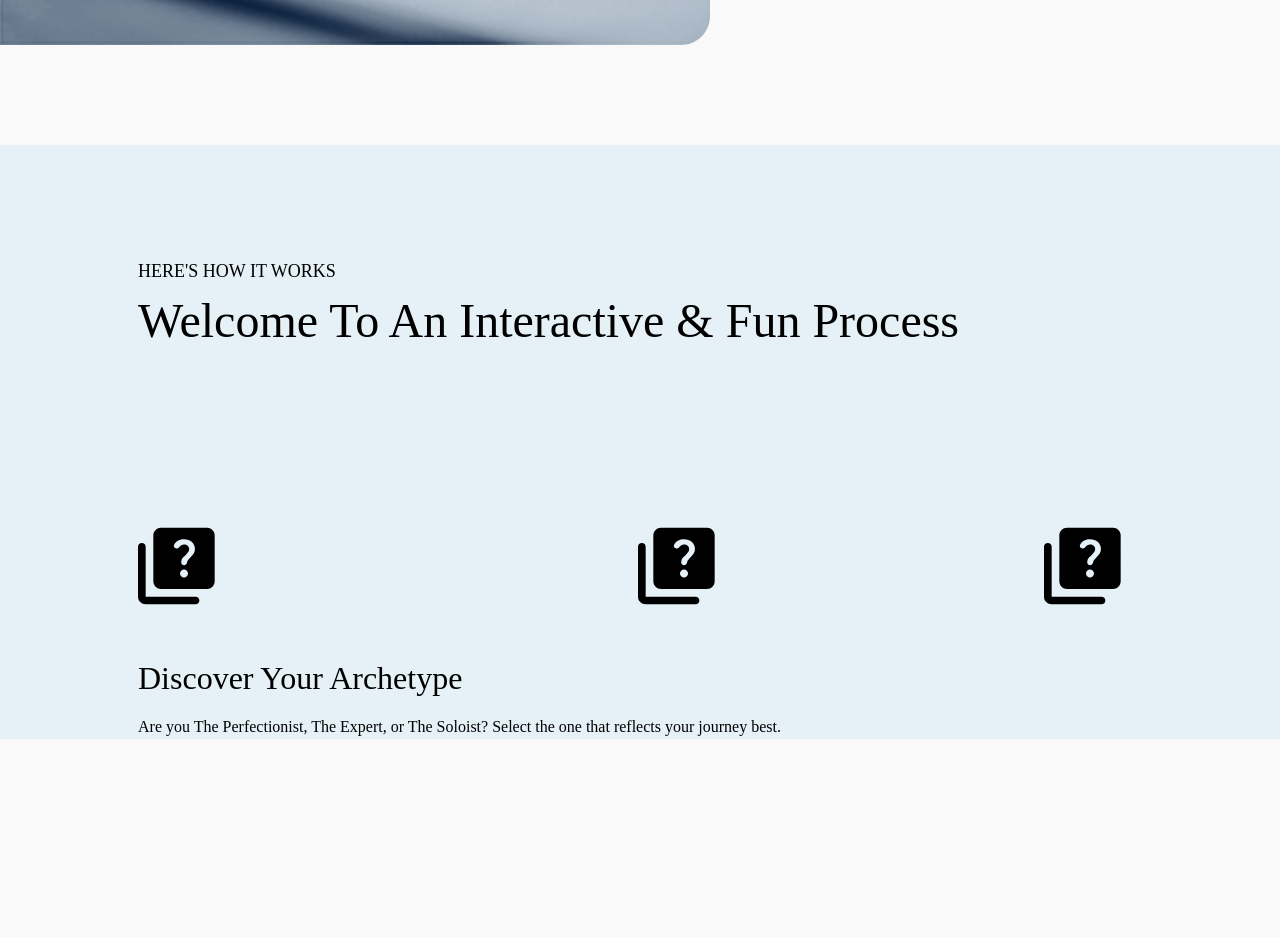
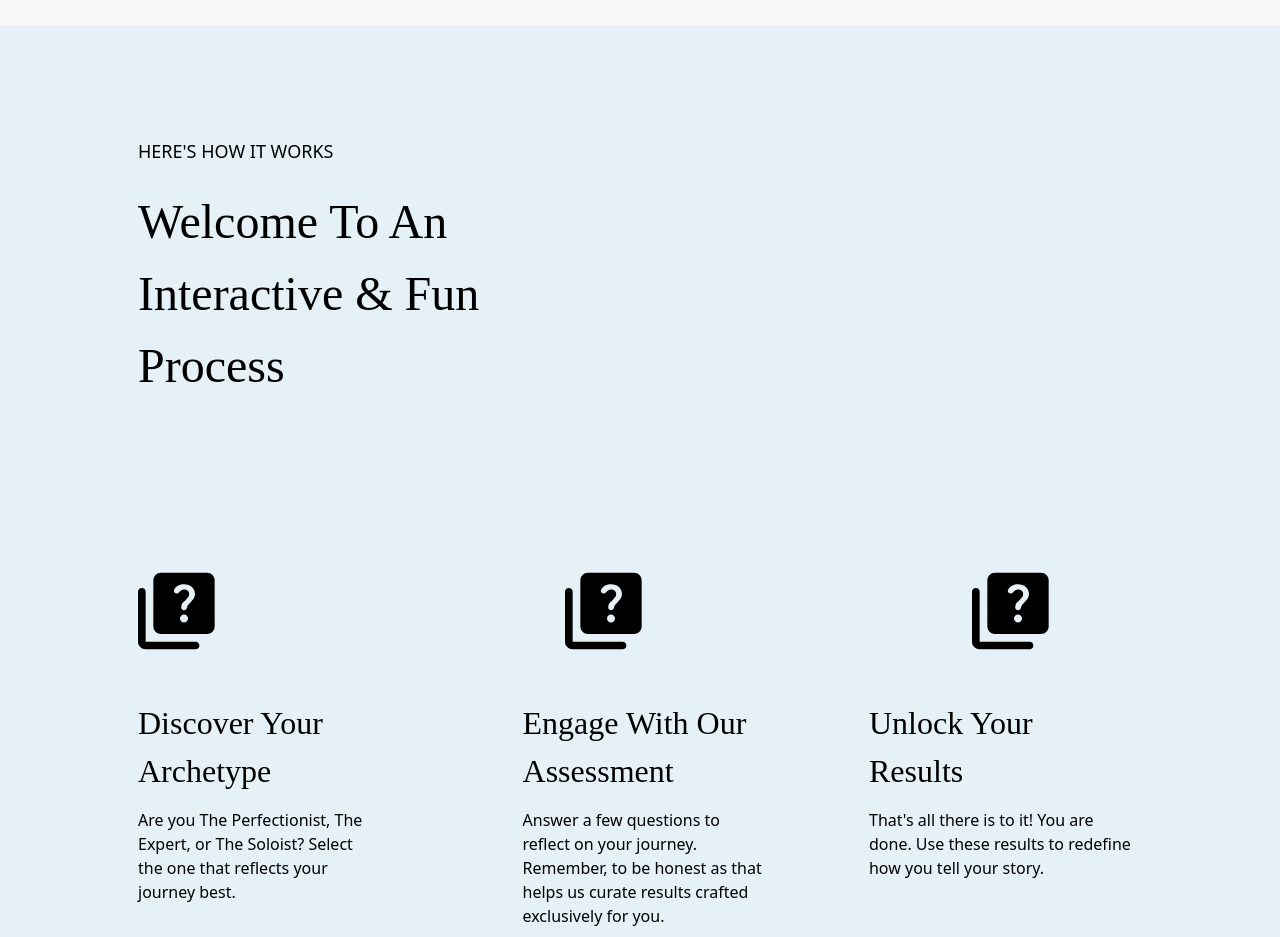
Before and after one commit to cherryontech/JourneyWise, a React (Vite) app in the folder journeywise-app/: page / in a window 1280 px wide. Shown: the part 1860-2797 px from the top of the page. Before the commit the page ends 2599 px from the top, so only its background shows below. Built offline with nearby package versions, Linux system fonts and the light colour scheme.

Commit message:
set layout for homepage guide

```diff
--- a/journeywise-app/src/App.css
+++ b/journeywise-app/src/App.css
@@ -19,7 +19,6 @@ h4 {
 }
 
 p {
-  font-family: 'DM Sans';
   position: relative;
   z-index: 1;
 }
--- a/journeywise-app/src/components/homepage/Collage.jsx
+++ b/journeywise-app/src/components/homepage/Collage.jsx
@@ -2,7 +2,7 @@ import React from 'react'
 
 const Collage = () => {
   return (
-    <div className="mt-[-80px]">
+    <div className="mt-[-200px] ml-[-80px]">
     <img
     id="collage"
     src="/journeywise-hero.png"
--- a/journeywise-app/src/components/homepage/HomepageGuide.jsx
+++ b/journeywise-app/src/components/homepage/HomepageGuide.jsx
@@ -4,22 +4,27 @@ const HomepageGuide = () => {
   return (
     <div className="mt-[100px] bg-[#E5F0F7]">
       <header className="ml-[138px] pt-[113px]">
-        <p className="text-[18px]">HERE'S HOW IT WORKS</p>
-        <h3 className="text-[48px]">Welcome To An Interactive & Fun Process</h3>
+        <p className="text-[18px] mb-[21px]">HERE'S HOW IT WORKS</p>
+        <h3 className="text-[48px] mr-[800px]">Welcome To An Interactive & Fun Process</h3>
       </header>
-      <section>
+      <section className="pb-[150px]">
         <div id="question-vectors" className="flex flex-row mt-[169.97px]">
           <img src="/Vector.svg" className="ml-[138px]" />
-          <img src="/Vector.svg" className="ml-[422.67px]" />
-          <img src="/Vector.svg" className="ml-[329.67px]" />
+          <img src="/Vector.svg" className="ml-[350px]" />
+          <img src="/Vector.svg" className="ml-[330px]" />
         </div>
-        <div className="flex flex-row">
-          <div className="ml-[138px] mt-[48.67px]">
-          <h4 className="text-[32px]">Discover Your Archetype</h4>
-          <p className="mt-[13px]">Are you The Perfectionist, The Expert, or The Soloist? Select the one that reflects your journey best.</p>
+        <div id="instructions" className="flex flex-row">
+          <div id="discover" className="ml-[138px] mt-[48.67px]">
+          <h4 className="text-[32px] mr-[100px]">Discover Your Archetype</h4>
+          <p className="mt-[13px] mr-[100px]">Are you The Perfectionist, The Expert, or The Soloist? Select the one that reflects your journey best.</p>
           </div>
-          <div>
-            <h4></h4>
+          <div id="engage" className="mt-[48.67px]" >
+            <h4 className="text-[32px] mr-[150px] ml-[50px]" >Engage With Our Assessment</h4>
+            <p className="mt-[13px] ml-[50px] mr-[200px]" >Answer a few questions to reflect on your journey. Remember, to be honest as that helps us curate results crafted exclusively for you.</p>
+          </div>
+          <div id="unlock" className="mt-[48.67px] mr-[144px] ml-[-100px]" >
+            <h4 className="text-[32px] mr-[100px]" >Unlock Your Results</h4>
+            <p className="mt-[13px]" >That's all there is to it! You are done. Use these results to redefine how you tell your story.</p>
           </div>
         </div>
       </section>
```
